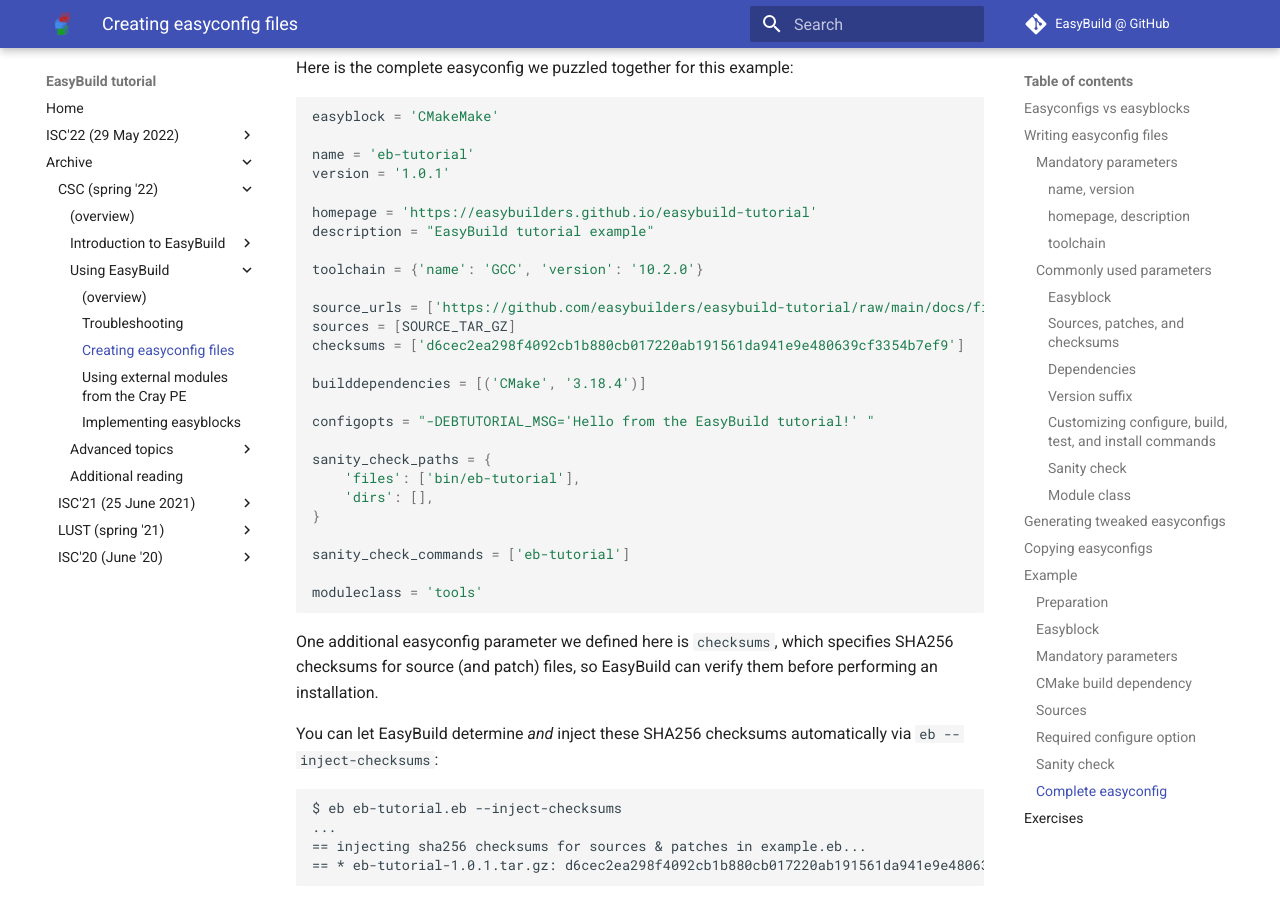
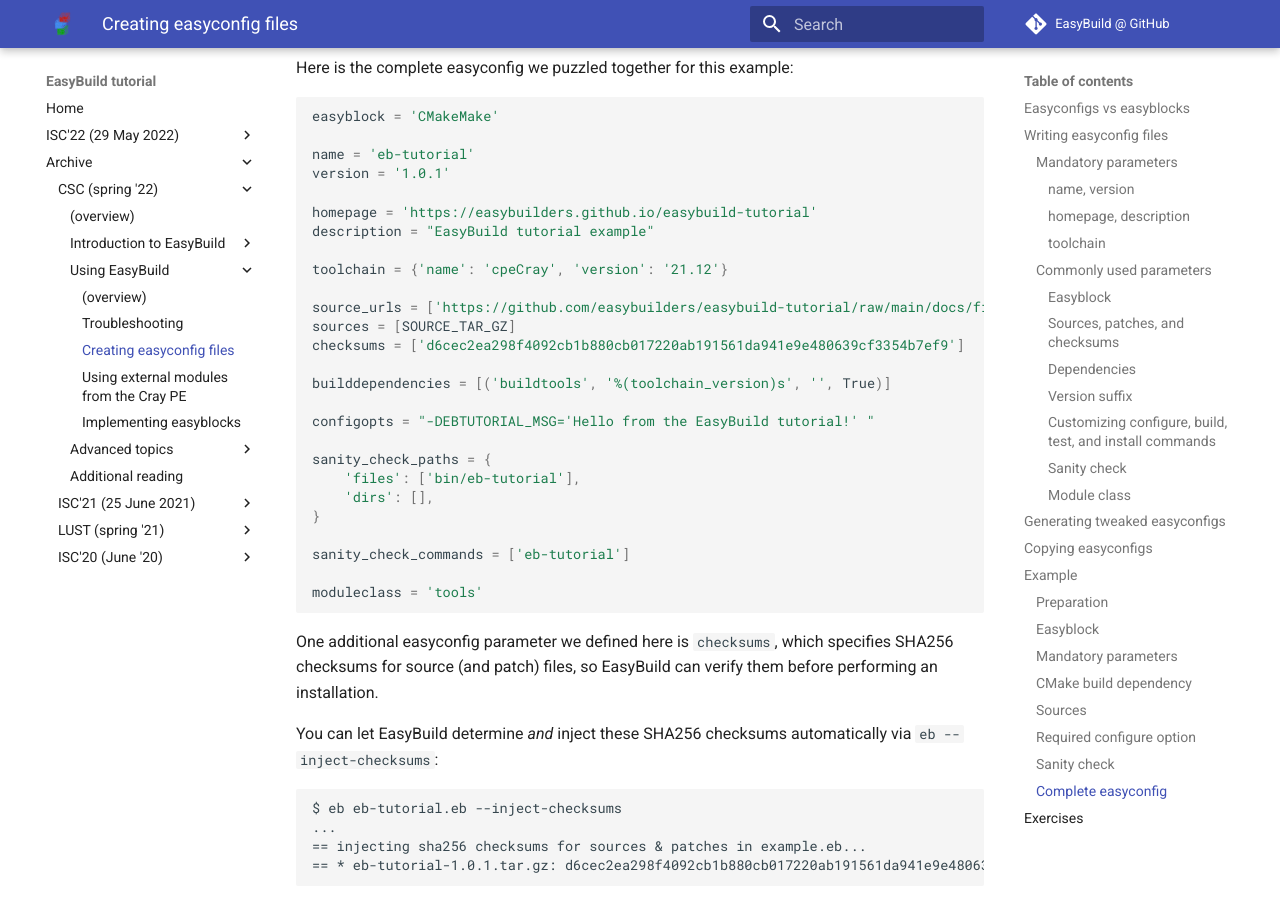
Before and after one commit to easybuilders/easybuild-tutorial, an MkDocs documentation site: the page built from docs/2022-CSC_and_LO/2_Using/2_02_creating_easyconfig_files.md, in a window 1280 px wide and 900 px high, scrolled down 19160 px. Built offline with MkDocs 1.6.1 and Material for MkDocs 9.7.7, drawn with Linux system fonts in a browser that asks for light colours.

Commit message:
Corrections to the example

```diff
--- a/docs/2022-CSC_and_LO/2_Using/2_02_creating_easyconfig_files.md
+++ b/docs/2022-CSC_and_LO/2_Using/2_02_creating_easyconfig_files.md
@@ -894,13 +894,13 @@ version = '1.0.1'
 homepage = 'https://easybuilders.github.io/easybuild-tutorial'
 description = "EasyBuild tutorial example"
 
-toolchain = {'name': 'GCC', 'version': '10.2.0'}
+toolchain = {'name': 'cpeCray', 'version': '21.12'}
 
 source_urls = ['https://github.com/easybuilders/easybuild-tutorial/raw/main/docs/files/']
 sources = [SOURCE_TAR_GZ]
 checksums = ['d6cec2ea298f4092cb1b880cb017220ab191561da941e9e480639cf3354b7ef9']
 
-builddependencies = [('CMake', '3.18.4')]
+builddependencies = [('buildtools', '%(toolchain_version)s', '', True)]
 
 configopts = "-DEBTUTORIAL_MSG='Hello from the EasyBuild tutorial!' "
 
```
